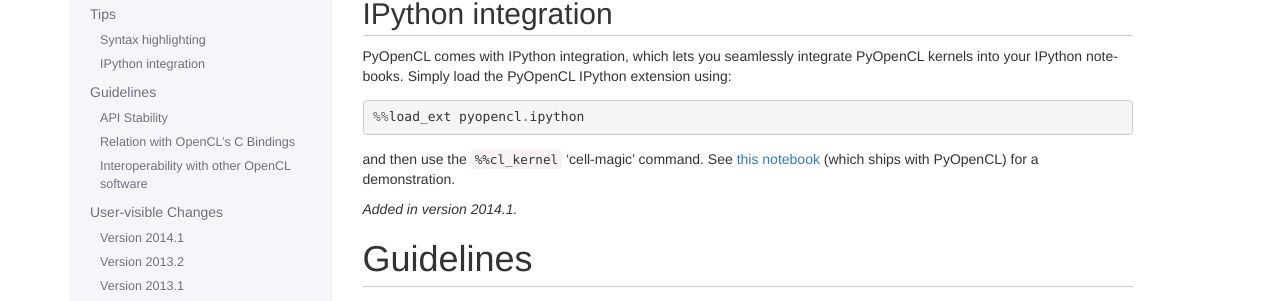
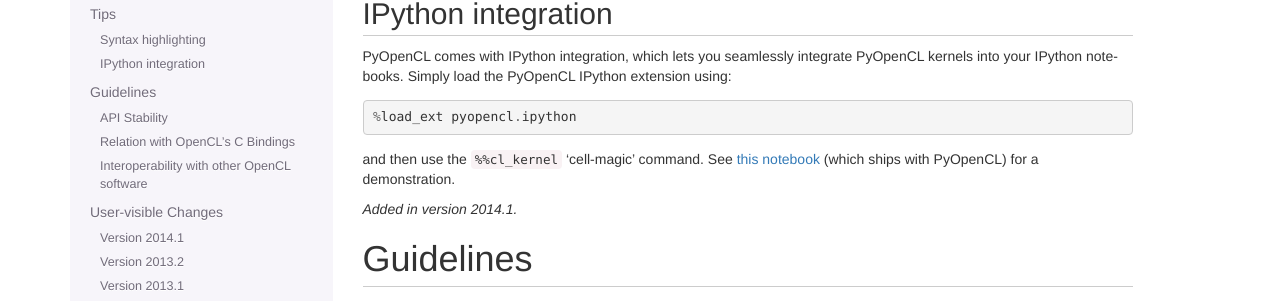
Before and after one commit to inducer/pyopencl, a Sphinx documentation site: the page built from doc/misc.rst, in a window 1280 px wide and 900 px high, scrolled down 304 px. Shown: the part 151-452 px from the top of the window. Built offline with Sphinx 7.4.7, drawn with Linux system fonts in a browser that asks for light colours.

```diff
--- a/doc/misc.rst
+++ b/doc/misc.rst
@@ -31,7 +31,7 @@ PyOpenCL comes with IPython integration, which lets you seamlessly integrate
 PyOpenCL kernels into your IPython notebooks. Simply load the PyOpenCL
 IPython extension using::
 
-    %%load_ext pyopencl.ipython
+    %load_ext pyopencl.ipython
 
 and then use the ``%%cl_kernel`` 'cell-magic' command. See `this notebook
 <http://nbviewer.ipython.org/urls/raw.githubusercontent.com/pyopencl/pyopencl/master/examples/ipython-demo.ipynb>`_
```
